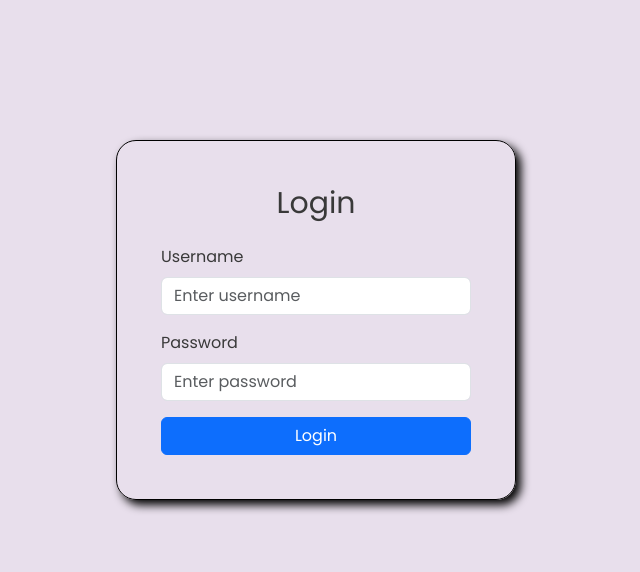
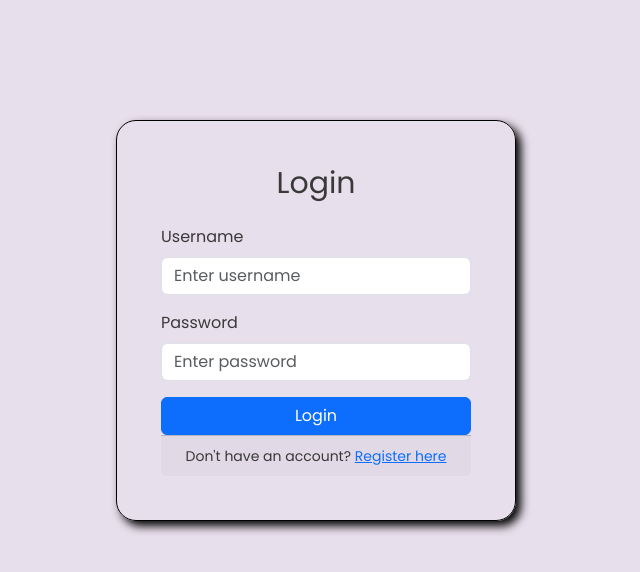
Before and after one commit to MvPorcalla/Research_Hub, a PHP site: page /login.php in a window 1280 px wide. Shown: the part 81-653 px from the top of the page, without its empty margins (324-964 px from the left). Run offline with PHP 8.4, Linux system fonts and the light colour scheme; some web fonts are replaced.

Commit message:
login page

```diff
--- a/login.php
+++ b/login.php
@@ -41,9 +41,12 @@
                             <button type="submit" class="btn btn-primary">Login</button>
                         </div>
                     </form>
+                    <div class="card-footer text-center">
+                        <small>Don't have an account? <a href="./register.php">Register here</a></small>
+                    </div>
                 </div>
             </div>
-</div>
+        </div>
 
     </main>
 
--- a/registerGuest.php
+++ b/registerGuest.php
@@ -31,8 +31,8 @@
 
                             <div class="card-body ms-5 me-5">
                                 <form action="#" method="POST" enctype="multipart/form-data">
-                                    <!-- Name, Last Name, M.I. -->
-                                    <div class="row mb-3">
+                                     <!-- Name, Last Name, M.I. -->
+                                     <div class="row mb-3">
                                         <div class="col-md-5">
                                             <label for="firstName" class="form-label">First Name</label>
                                             <input type="text" class="form-control" id="firstName" name="firstName" required>
@@ -94,6 +94,8 @@
                                         <button type="submit" class="btn btn-primary">Register</button>
                                     </div>
 
+                                </form>
+
                                 <div class="card-footer text-center">
                                     <small>Already have an account? <a href="./login.php">Login here</a></small>
                                 </div>
```
